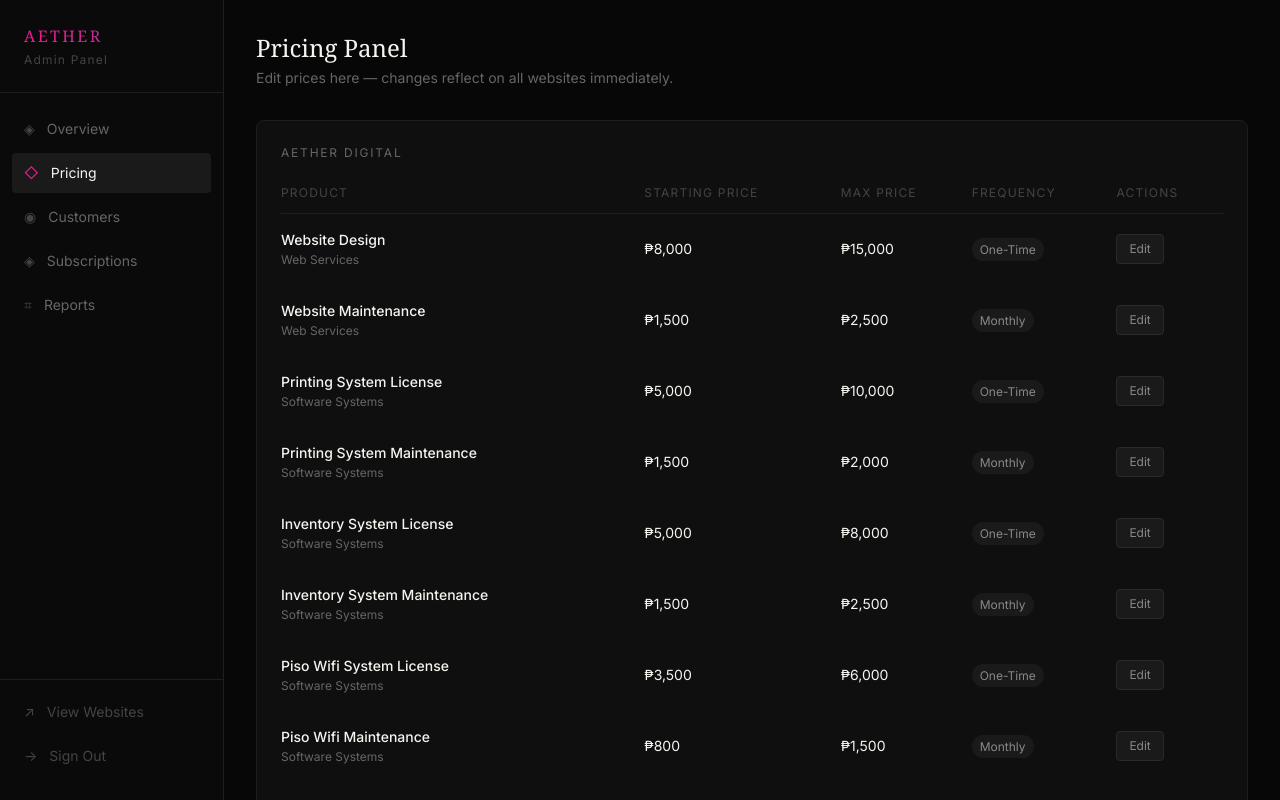
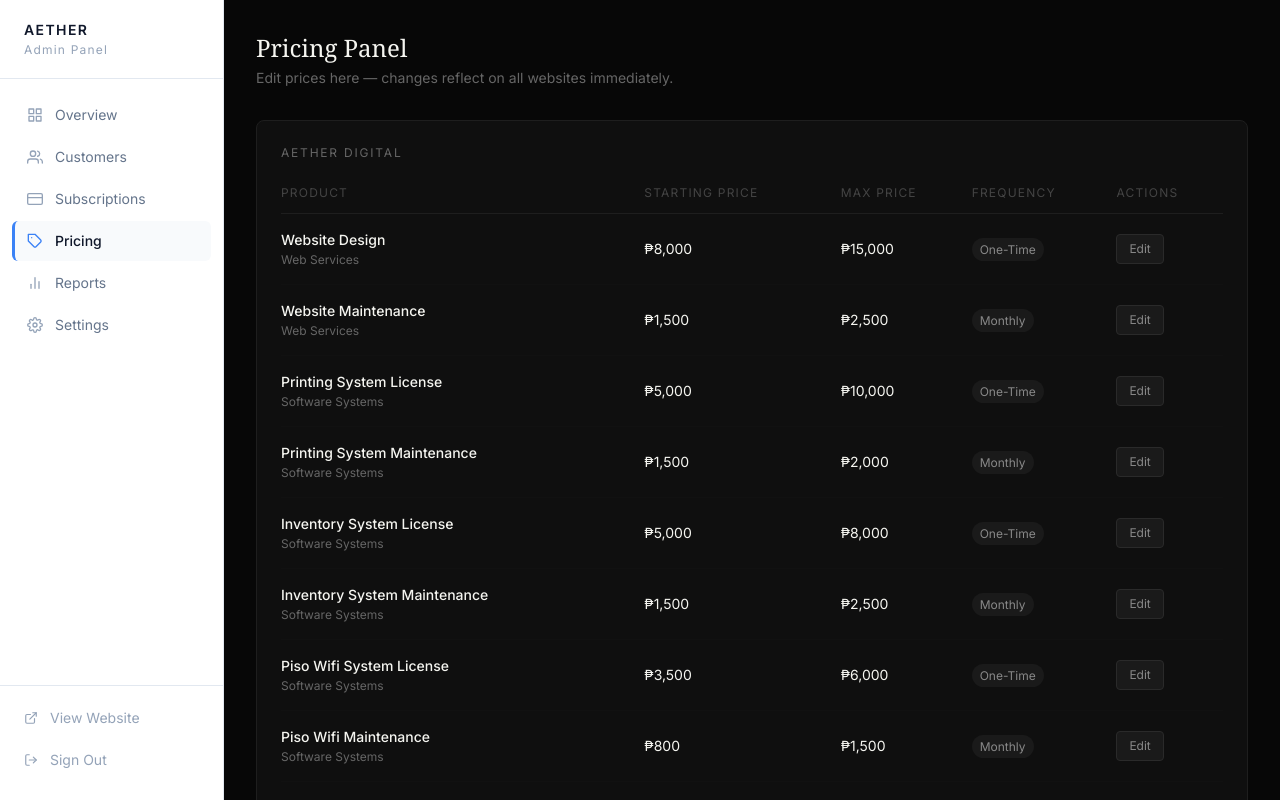
Before and after one commit to jaysonssalinas/Aether, a Next.js app in the folder apps/admin/: page /pricing in a window 1280 px wide. Shown: the top 800 px of the page. Built offline with nearby package versions, Linux system fonts and the light colour scheme.

Commit message:
feat(admin): restyle sidebar with CSS vars and SVG icons

```diff
--- a/apps/admin/components/AdminSidebar.tsx
+++ b/apps/admin/components/AdminSidebar.tsx
@@ -4,11 +4,68 @@ import Link from 'next/link';
 import { usePathname } from 'next/navigation';
 
 const nav = [
-  { href: '/dashboard', label: 'Overview', icon: '◈' },
-  { href: '/pricing', label: 'Pricing', icon: '◇' },
-  { href: '/customers', label: 'Customers', icon: '◉' },
-  { href: '/subscriptions', label: 'Subscriptions', icon: '◈' },
-  { href: '/reports', label: 'Reports', icon: '⌗' },
+  {
+    href: '/dashboard',
+    label: 'Overview',
+    icon: (
+      <svg width="16" height="16" viewBox="0 0 24 24" fill="none" stroke="currentColor" strokeWidth="2" strokeLinecap="round" strokeLinejoin="round">
+        <rect x="3" y="3" width="7" height="7" /><rect x="14" y="3" width="7" height="7" />
+        <rect x="3" y="14" width="7" height="7" /><rect x="14" y="14" width="7" height="7" />
+      </svg>
+    ),
+  },
+  {
+    href: '/customers',
+    label: 'Customers',
+    icon: (
+      <svg width="16" height="16" viewBox="0 0 24 24" fill="none" stroke="currentColor" strokeWidth="2" strokeLinecap="round" strokeLinejoin="round">
+        <path d="M17 21v-2a4 4 0 00-4-4H5a4 4 0 00-4 4v2" />
+        <circle cx="9" cy="7" r="4" />
+        <path d="M23 21v-2a4 4 0 00-3-3.87M16 3.13a4 4 0 010 7.75" />
+      </svg>
+    ),
+  },
+  {
+    href: '/subscriptions',
+    label: 'Subscriptions',
+    icon: (
+      <svg width="16" height="16" viewBox="0 0 24 24" fill="none" stroke="currentColor" strokeWidth="2" strokeLinecap="round" strokeLinejoin="round">
+        <rect x="1" y="4" width="22" height="16" rx="2" ry="2" />
+        <line x1="1" y1="10" x2="23" y2="10" />
+      </svg>
+    ),
+  },
+  {
+    href: '/pricing',
+    label: 'Pricing',
+    icon: (
+      <svg width="16" height="16" viewBox="0 0 24 24" fill="none" stroke="currentColor" strokeWidth="2" strokeLinecap="round" strokeLinejoin="round">
+        <path d="M20.59 13.41l-7.17 7.17a2 2 0 01-2.83 0L2 12V2h10l8.59 8.59a2 2 0 010 2.82z" />
+        <line x1="7" y1="7" x2="7.01" y2="7" />
+      </svg>
+    ),
+  },
+  {
+    href: '/reports',
+    label: 'Reports',
+    icon: (
+      <svg width="16" height="16" viewBox="0 0 24 24" fill="none" stroke="currentColor" strokeWidth="2" strokeLinecap="round" strokeLinejoin="round">
+        <line x1="18" y1="20" x2="18" y2="10" />
+        <line x1="12" y1="20" x2="12" y2="4" />
+        <line x1="6" y1="20" x2="6" y2="14" />
+      </svg>
+    ),
+  },
+  {
+    href: '/settings',
+    label: 'Settings',
+    icon: (
+      <svg width="16" height="16" viewBox="0 0 24 24" fill="none" stroke="currentColor" strokeWidth="2" strokeLinecap="round" strokeLinejoin="round">
+        <circle cx="12" cy="12" r="3" />
+        <path d="M19.4 15a1.65 1.65 0 00.33 1.82l.06.06a2 2 0 010 2.83 2 2 0 01-2.83 0l-.06-.06a1.65 1.65 0 00-1.82-.33 1.65 1.65 0 00-1 1.51V21a2 2 0 01-4 0v-.09A1.65 1.65 0 009 19.4a1.65 1.65 0 00-1.82.33l-.06.06a2 2 0 01-2.83-2.83l.06-.06A1.65 1.65 0 004.68 15a1.65 1.65 0 00-1.51-1H3a2 2 0 010-4h.09A1.65 1.65 0 004.6 9a1.65 1.65 0 00-.33-1.82l-.06-.06a2 2 0 012.83-2.83l.06.06A1.65 1.65 0 009 4.68a1.65 1.65 0 001-1.51V3a2 2 0 014 0v.09a1.65 1.65 0 001 1.51 1.65 1.65 0 001.82-.33l.06-.06a2 2 0 012.83 2.83l-.06.06A1.65 1.65 0 0019.4 9a1.65 1.65 0 001.51 1H21a2 2 0 010 4h-.09a1.65 1.65 0 00-1.51 1z" />
+      </svg>
+    ),
+  },
 ];
 
 export function AdminSidebar() {
@@ -22,56 +79,71 @@ export function AdminSidebar() {
   return (
     <aside
       className="fixed left-0 top-0 bottom-0 w-56 flex flex-col"
-      style={{ background: '#0a0a0a', borderRight: '1px solid #1e1e1e' }}
+      style={{
+        background: 'var(--color-sidebar-bg)',
+        borderRight: '1px solid var(--color-sidebar-border)',
+      }}
     >
-      {/* Logo area */}
-      <div className="px-6 py-6" style={{ borderBottom: '1px solid #1e1e1e' }}>
-        <div className="flex flex-col gap-1">
-          <span className="text-base font-medium tracking-[0.15em]" style={{ fontFamily: "'Playfair Display',Georgia,serif", background: 'linear-gradient(135deg,#ff1493,#6a4c93)', WebkitBackgroundClip: 'text', WebkitTextFillColor: 'transparent' }}>
-            AETHER
-          </span>
-          <span className="text-xs tracking-[0.1em]" style={{ color: '#444444' }}>Admin Panel</span>
-        </div>
+      {/* Logo */}
+      <div className="px-6 py-5" style={{ borderBottom: '1px solid var(--color-sidebar-border)' }}>
+        <p className="text-sm font-semibold tracking-widest" style={{ color: 'var(--color-text)' }}>
+          AETHER
+        </p>
+        <p className="text-xs mt-0.5 tracking-widest" style={{ color: 'var(--color-subtle)' }}>
+          Admin Panel
+        </p>
       </div>
 
-      {/* Nav links */}
-      <nav className="flex-1 px-3 py-4 flex flex-col gap-1">
+      {/* Nav */}
+      <nav className="flex-1 px-3 py-4 flex flex-col gap-0.5">
         {nav.map((item) => {
           const active = path.startsWith(item.href);
           return (
             <Link
               key={item.href}
               href={item.href}
-              className="flex items-center gap-3 px-3 py-2.5 rounded-sm text-sm transition-all duration-150"
+              className="flex items-center gap-3 px-3 py-2.5 rounded-md text-sm transition-colors"
               style={{
-                color: active ? '#f5f5f0' : '#666666',
-                background: active ? '#1a1a1a' : 'transparent',
+                color: active ? 'var(--color-text)' : 'var(--color-muted)',
+                background: active ? 'var(--color-bg)' : 'transparent',
+                borderLeft: active ? '3px solid var(--color-accent)' : '3px solid transparent',
+                fontWeight: active ? 500 : 400,
               }}
             >
-              <span style={{ color: active ? '#ff1493' : '#444444' }}>{item.icon}</span>
+              <span style={{ color: active ? 'var(--color-accent)' : 'var(--color-subtle)', flexShrink: 0 }}>
+                {item.icon}
+              </span>
               {item.label}
             </Link>
           );
         })}
       </nav>
 
-      {/* Bottom: divider links */}
-      <div className="px-3 pb-6 flex flex-col gap-1" style={{ borderTop: '1px solid #1e1e1e', paddingTop: '12px' }}>
+      {/* Footer */}
+      <div className="px-3 pb-5 flex flex-col gap-0.5" style={{ borderTop: '1px solid var(--color-sidebar-border)', paddingTop: '12px' }}>
         <a
           href="http://localhost:3000"
           target="_blank"
           rel="noopener noreferrer"
-          className="flex items-center gap-3 px-3 py-2.5 rounded-sm text-sm"
-          style={{ color: '#444444' }}
+          className="flex items-center gap-3 px-3 py-2.5 rounded-md text-sm transition-colors"
+          style={{ color: 'var(--color-subtle)' }}
         >
-          <span>↗</span> View Websites
+          <svg width="14" height="14" viewBox="0 0 24 24" fill="none" stroke="currentColor" strokeWidth="2" strokeLinecap="round" strokeLinejoin="round">
+            <path d="M18 13v6a2 2 0 01-2 2H5a2 2 0 01-2-2V8a2 2 0 012-2h6" />
+            <polyline points="15 3 21 3 21 9" /><line x1="10" y1="14" x2="21" y2="3" />
+          </svg>
+          View Website
         </a>
         <button
           onClick={handleLogout}
-          className="flex items-center gap-3 px-3 py-2.5 rounded-sm text-sm text-left w-full"
-          style={{ color: '#444444' }}
+          className="flex items-center gap-3 px-3 py-2.5 rounded-md text-sm text-left w-full transition-colors"
+          style={{ color: 'var(--color-subtle)' }}
         >
-          <span>→</span> Sign Out
+          <svg width="14" height="14" viewBox="0 0 24 24" fill="none" stroke="currentColor" strokeWidth="2" strokeLinecap="round" strokeLinejoin="round">
+            <path d="M9 21H5a2 2 0 01-2-2V5a2 2 0 012-2h4" />
+            <polyline points="16 17 21 12 16 7" /><line x1="21" y1="12" x2="9" y2="12" />
+          </svg>
+          Sign Out
         </button>
       </div>
     </aside>
```
